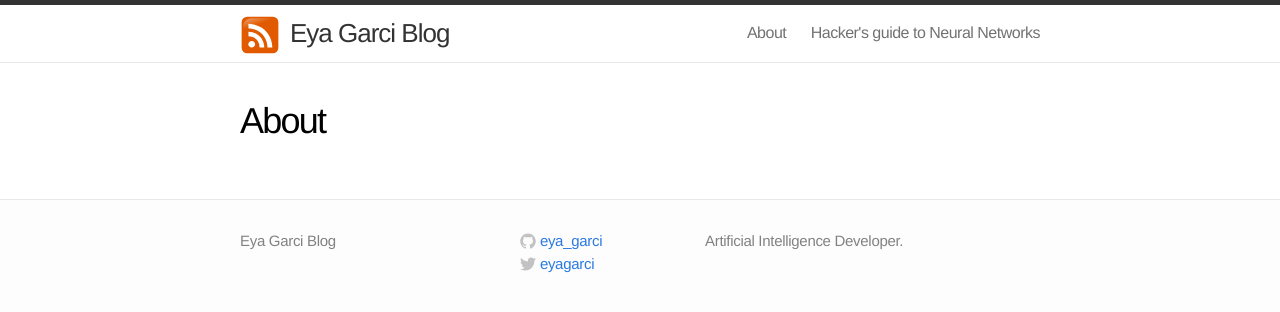
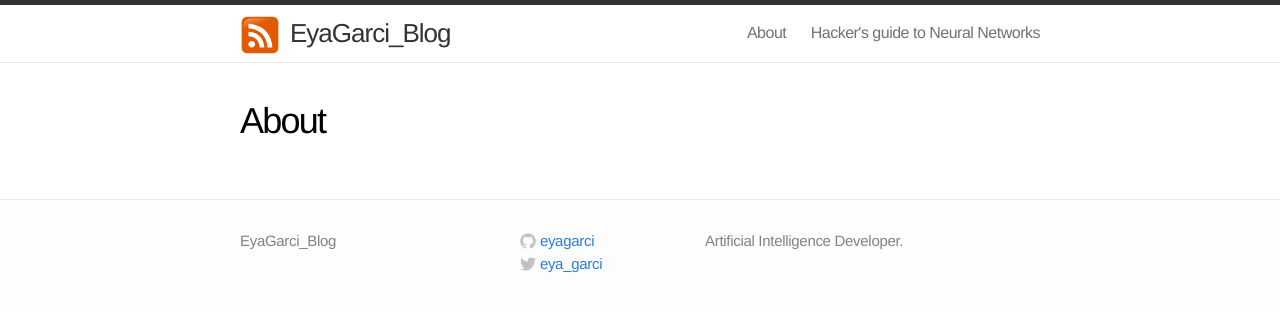
Before and after one commit to eyagarci/eyagarci.github.io, a Jekyll site: the page built from about.md, in a window 1280 px wide. Shown: the top 312 px of the page. Built offline with Jekyll 4.4.1, drawn with Linux system fonts in a browser that asks for light colours.

Commit message:
update myBlog

```diff
--- a/_config.yml
+++ b/_config.yml
@@ -1,11 +1,11 @@
 # Site settings
-title: Eya Garci Blog
+title: EyaGarci_Blog
 email:
 description: "Artificial Intelligence Developer."
 baseurl: ""
 url: "http://eyagarci.github.io"
-twitter_username: eyagarci
-github_username:  eya_garci
+twitter_username: eya_garci
+github_username:  eyagarci
 
 # Build settings
 markdown: kramdown
--- a/_layouts/page.html
+++ b/_layouts/page.html
@@ -16,7 +16,7 @@ layout: default
  <div id="disqus_thread"></div>
   <script type="text/javascript">
       /* * * CONFIGURATION VARIABLES: EDIT BEFORE PASTING INTO YOUR WEBPAGE * * */
-      var disqus_shortname = 'karpathyblog'; // required: replace example with your forum shortname
+      var disqus_shortname = 'EyaGarci_Blog'; // required: replace example with your forum shortname
 
       /* * * DON'T EDIT BELOW THIS LINE * * */
       (function() {
--- a/_layouts/post.html
+++ b/_layouts/post.html
@@ -22,7 +22,7 @@ layout: default
  <div id="disqus_thread"></div>
   <script type="text/javascript">
       /* * * CONFIGURATION VARIABLES: EDIT BEFORE PASTING INTO YOUR WEBPAGE * * */
-      var disqus_shortname = 'karpathyblog'; // required: replace example with your forum shortname
+      var disqus_shortname = 'EyaGarci_Blog'; // required: replace example with your forum shortname
 
       /* * * DON'T EDIT BELOW THIS LINE * * */
       (function() {
```
